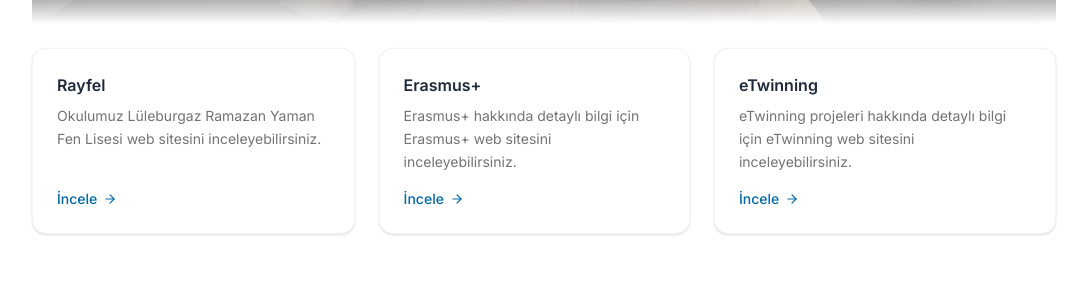
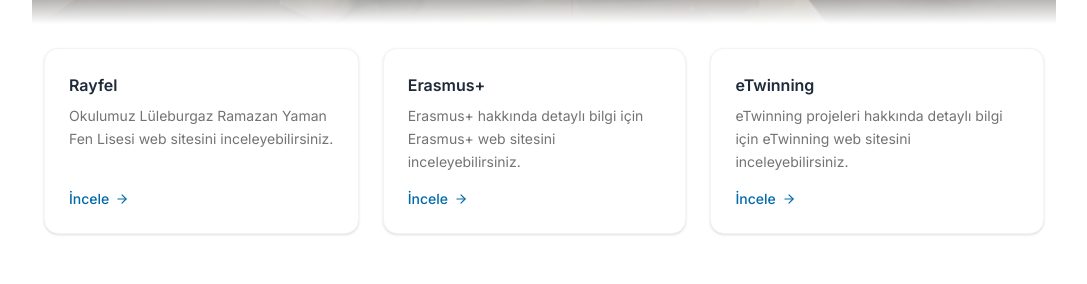
Before and after one commit to tunapotur/rayfel-erasmus-plus, a Next.js app: page /en in a window 1280 px wide. Shown: the part 624-908 px from the top of the page, without its empty margins (96-1183 px from the left). Built offline with nearby package versions, Linux system fonts and the light colour scheme.

Commit message:
info cards small fix

```diff
--- a/components/homepage/InfoCards.tsx
+++ b/components/homepage/InfoCards.tsx
@@ -24,7 +24,7 @@
 
 export default function InfoCards() {
   return (
-    <section className="w-full flex flex-col gap-6 md:flex-row">
+    <section className="w-full flex flex-col px-6 sm:px-12 md:px-3 gap-6 md:flex-row">
       {cards.map((card) => (
         <div
           key={card.title}
```
